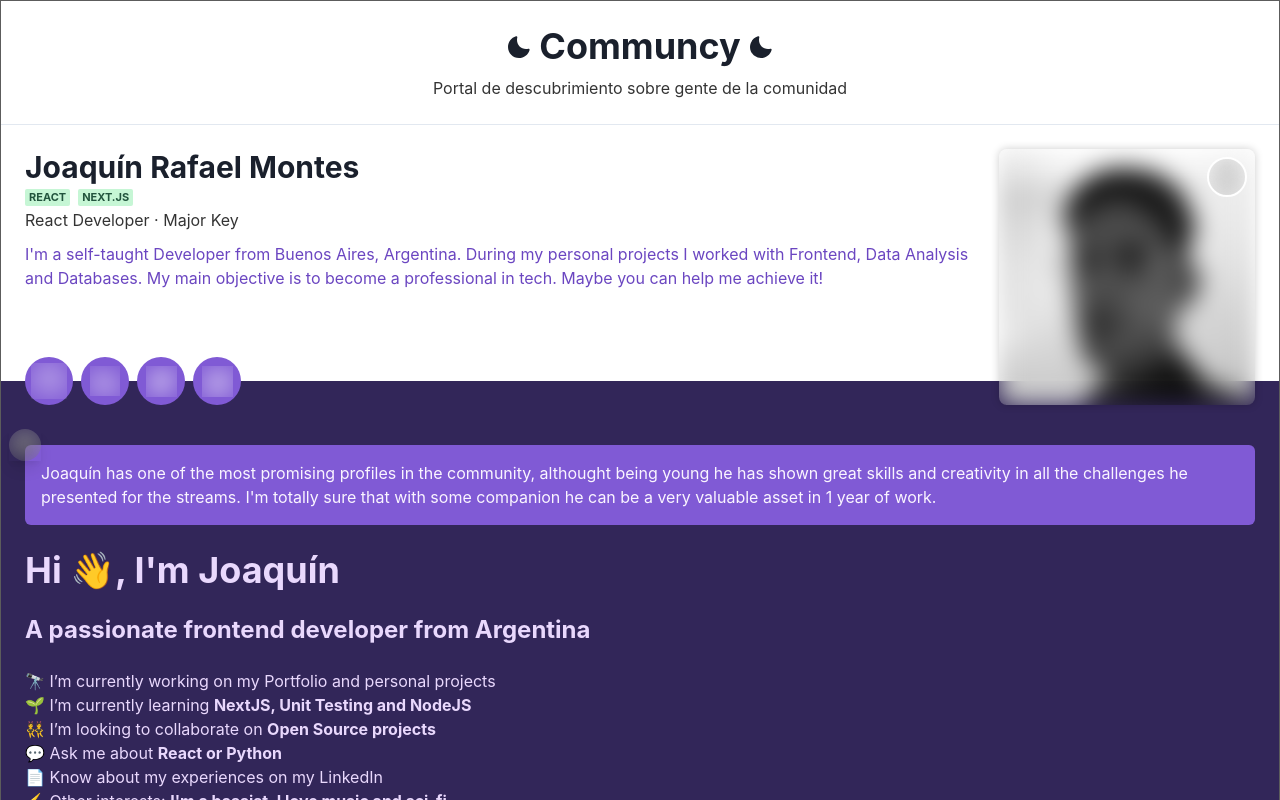
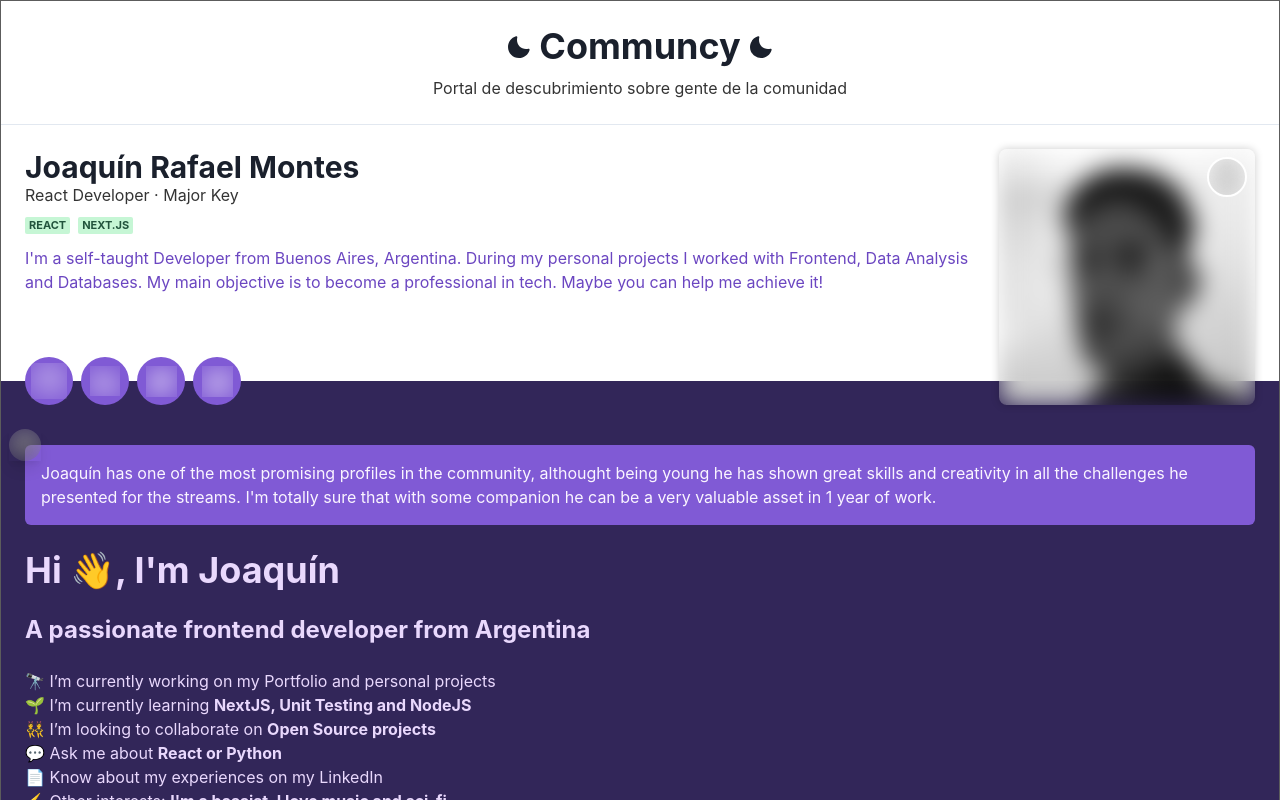
Before and after one commit to goncy/community, a Next.js app: page /khadri in a window 1280 px wide. Shown: the top 800 px of the page. Built offline with nearby package versions, Linux system fonts and the light colour scheme.

Commit message:
Add links

```diff
--- a/pages/[entry].tsx
+++ b/pages/[entry].tsx
@@ -72,22 +72,22 @@ const EntryPage: NextPage<Props> = ({entry}) => {
         >
           <Stack justifyContent="space-between" spacing={6}>
             <Stack spacing={3} textAlign={{base: "center", md: "left"}}>
-              <Stack spacing={1}>
+              <Stack spacing={0}>
                 <Heading fontSize="3xl">{entry.user.name}</Heading>
-                <Wrap data-testid="tags">
-                  {Boolean(entry.user.technologies?.length) &&
-                    entry.user.technologies?.map((tag) => (
-                      <WrapItem key={tag}>
-                        <Badge colorScheme="secondary" fontSize={{base: 12, md: 11}}>
-                          {tag}
-                        </Badge>
-                      </WrapItem>
-                    ))}
-                </Wrap>
                 <Text fontSize={{base: "lg", md: "md"}} lineHeight="normal" textStyle="soft">
                   {entry.user.position} {entry.user.company && ` · ${entry.user.company}`}
                 </Text>
               </Stack>
+              <Wrap data-testid="tags" justify={{base: "center", md: "left"}}>
+                {Boolean(entry.user.technologies?.length) &&
+                  entry.user.technologies?.map((tag) => (
+                    <WrapItem key={tag}>
+                      <Badge colorScheme="secondary" fontSize={{base: 12, md: 11}}>
+                        {tag}
+                      </Badge>
+                    </WrapItem>
+                  ))}
+              </Wrap>
               <Text
                 _dark={{color: "primary.100"}}
                 color="primary.600"
--- a/pages/_app.tsx
+++ b/pages/_app.tsx
@@ -13,7 +13,6 @@ import {
   Flex,
 } from "@chakra-ui/react";
 import {AppProps} from "next/app";
-import Link from "next/link";
 
 import theme from "../theme";
 import Image from "../ui/display/Image";
@@ -22,6 +21,7 @@ import TwitchIcon from "../ui/icons/Twitch";
 import YoutubeIcon from "../ui/icons/Youtube";
 import MoonIcon from "../ui/icons/Moon";
 import SunIcon from "../ui/icons/Sun";
+import Link from "../ui/controls/Link";
 
 const App: React.FC<AppProps> = ({Component, pageProps}) => {
   const {toggleColorMode, colorMode} = useColorMode();
@@ -73,9 +73,7 @@ const App: React.FC<AppProps> = ({Component, pageProps}) => {
                 {colorMode === "light" ? <MoonIcon /> : <SunIcon />}
               </span>
               <Link href="/">
-                <a>
-                  <Heading>Communcy</Heading>
-                </a>
+                <Heading>Communcy</Heading>
               </Link>
               <span onClick={toggleColorMode}>
                 {colorMode === "light" ? <MoonIcon /> : <SunIcon />}
```
